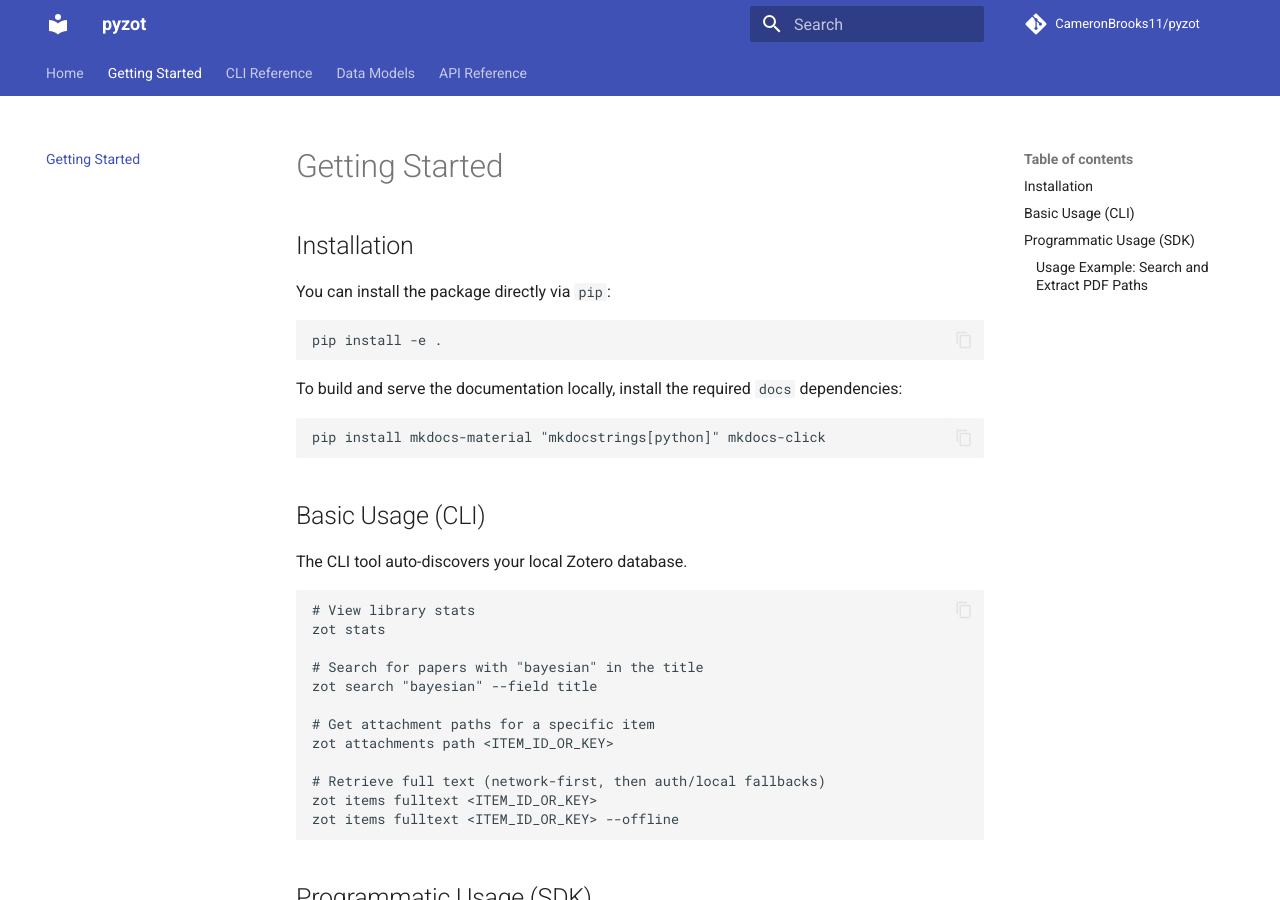
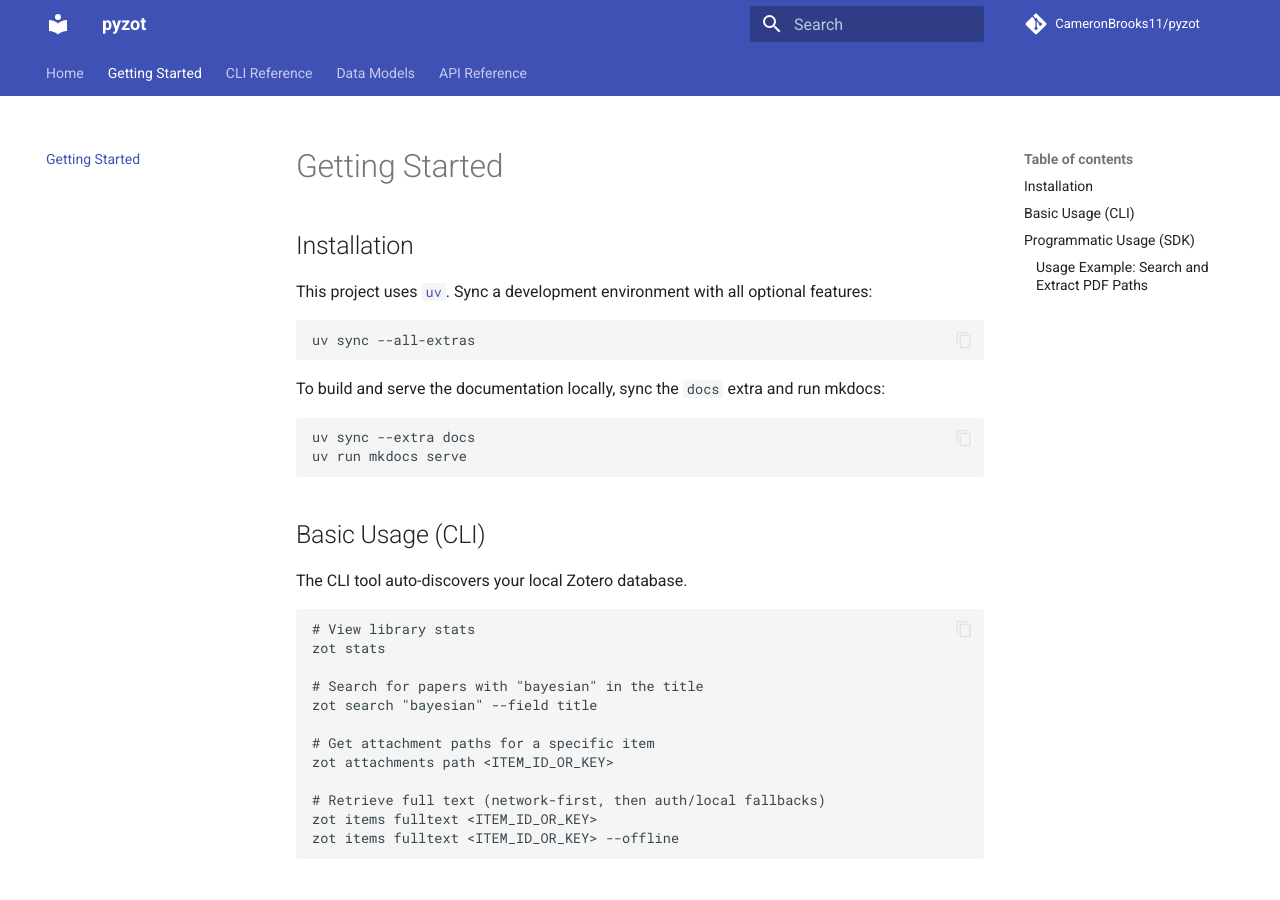
Before and after one commit to CameronBrooks11/pyzot, an MkDocs documentation site: the page built from docs/getting-started.md, in a window 1280 px wide and 900 px high. Built offline with MkDocs 1.6.1 and Material for MkDocs 9.7.7, drawn with Linux system fonts in a browser that asks for light colours; comment, search, counter and statistics services are not loaded.

Commit message:
build: complete uv cutover for dev and docs
Replace the pip-based dev/docs install instructions with uv, and declare
the mkdocs documentation dependencies as a `docs` optional-dependencies
extra instead of a loose pip install. Refresh uv.lock.

````diff
--- a/docs/getting-started.md
+++ b/docs/getting-started.md
@@ -2,16 +2,19 @@
 
 ## Installation
 
-You can install the package directly via `pip`:
+This project uses [`uv`](https://docs.astral.sh/uv/). Sync a development
+environment with all optional features:
 
 ```bash
-pip install -e .
+uv sync --all-extras
 ```
 
-To build and serve the documentation locally, install the required `docs` dependencies:
+To build and serve the documentation locally, sync the `docs` extra and run
+mkdocs:
 
 ```bash
-pip install mkdocs-material "mkdocstrings[python]" mkdocs-click
+uv sync --extra docs
+uv run mkdocs serve
 ```
 
 ## Basic Usage (CLI)
--- a/pyproject.toml
+++ b/pyproject.toml
@@ -21,6 +21,7 @@ bibtex = ["pybtex>=0.24"]
 export = ["jinja2>=3.1"]
 write = ["httpx>=0.27"]
 dev = ["pytest", "pytest-httpserver", "tomli-w", "vcrpy"]
+docs = ["mkdocs-material", "mkdocstrings[python]", "mkdocs-click"]
 all = ["pyzot[bibtex,export,write]"]
 
 [project.scripts]
````
Also changed, not shown: 1 other file.
